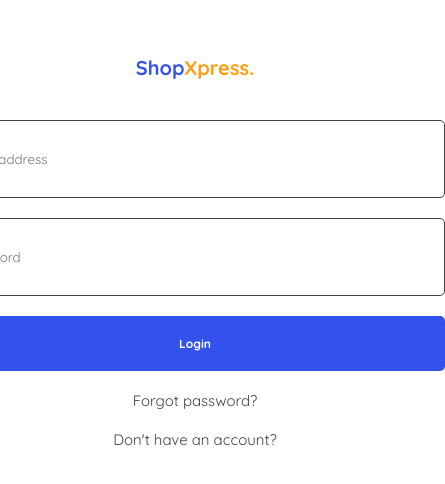
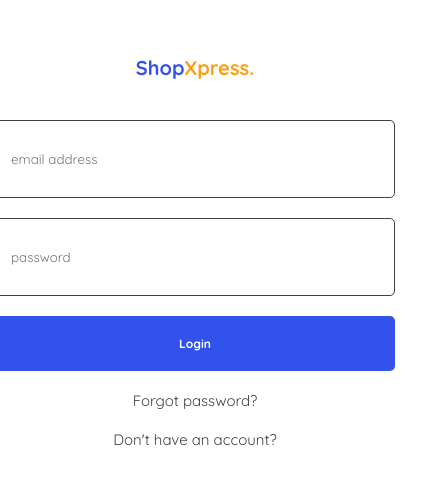
Before and after one commit to Jhayklaus/e-store, a React (Create React App) app: page / in a window 390 px wide. Shown: the part 126-610 px from the top of the page, 445 px wide, since content can reach past the window. Built offline with nearby package versions, Linux system fonts and the light colour scheme.

Commit message:
made the forms responsive

```diff
--- a/src/responsive.css
+++ b/src/responsive.css
@@ -238,6 +238,9 @@
   .productCTA {
       width: 73%;
   }
+  form input {
+    width: 400px;
+  }
 }
 
 .nav-active {
```
